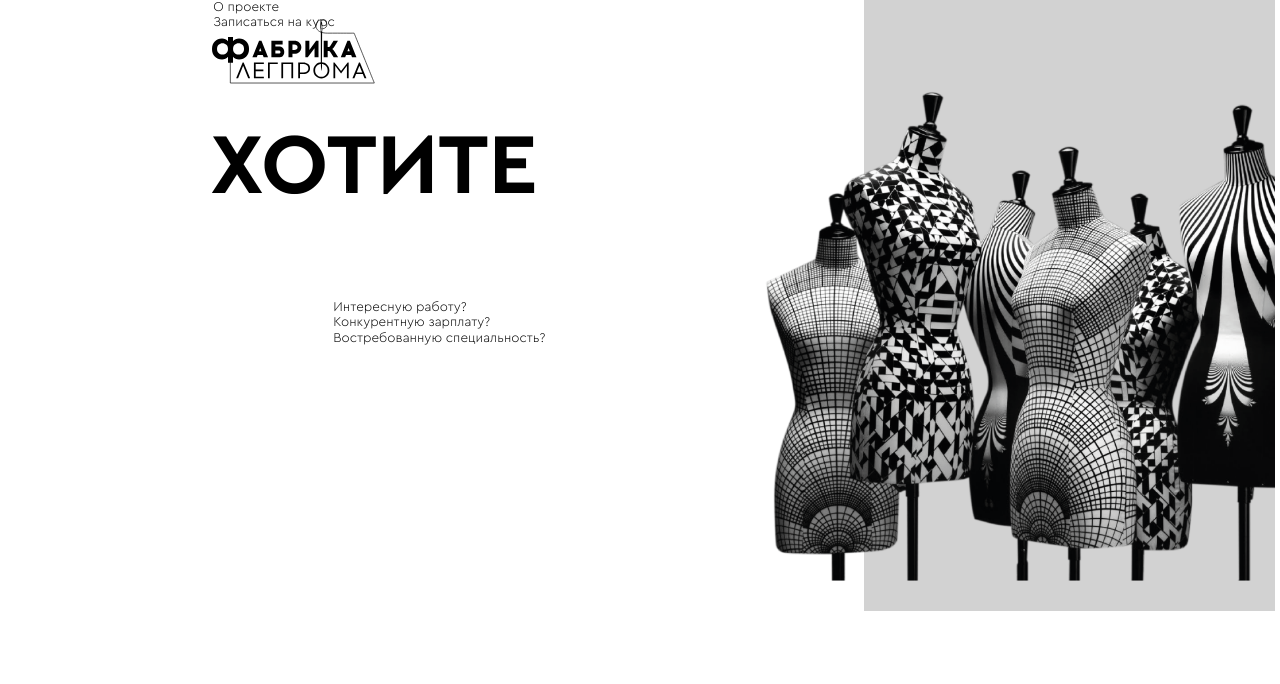
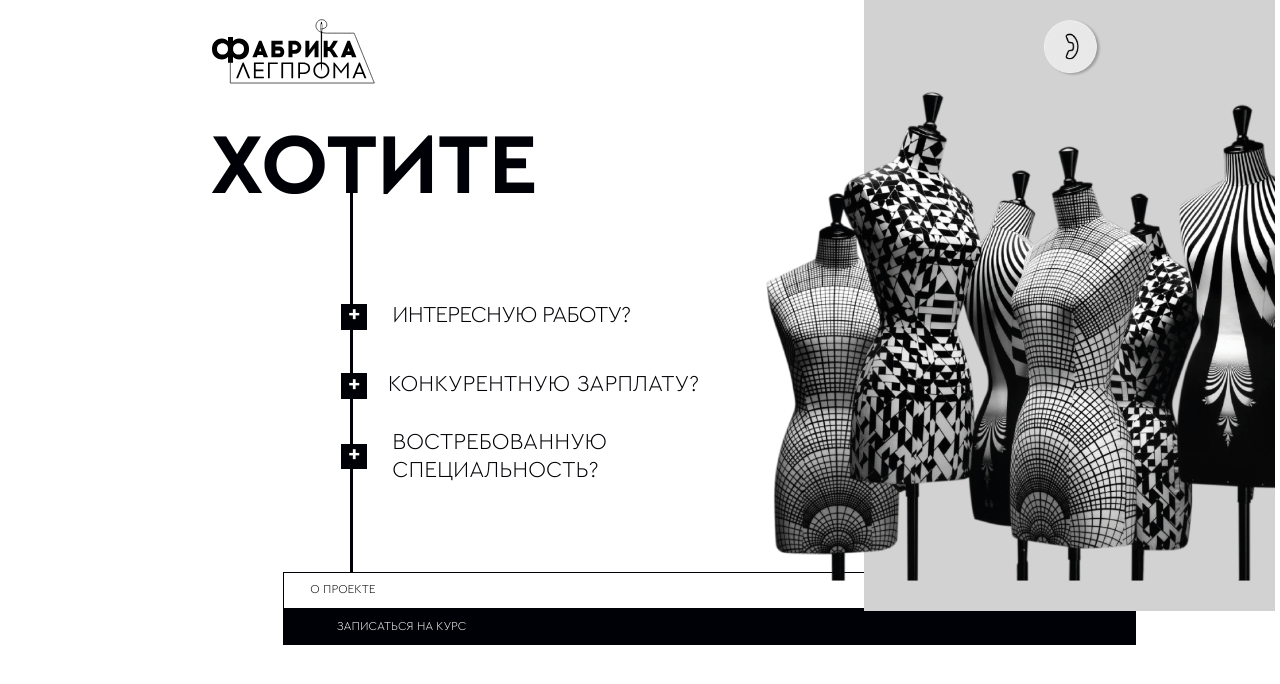
Before and after one commit to llao87/fabricalegprom.rf, a website: page src/pug/index.pug in a window 1280 px wide. Drawn offline with nearby package versions, Linux system fonts and the light colour scheme; files that its build step writes are made by us from their sources; files whose address does not match are found by name.

Commit message:
desktop promo html

```diff
--- a/src/pug-parts/header/header.pug
+++ b/src/pug-parts/header/header.pug
@@ -1,19 +1,26 @@
 section.header
 	.container
+		.callback
+
+		.lines
+			.line.line-1
+
+			.node.node-1 +
+			.node.node-2 +
+			.node.node-3 +
+
 		a.logo(href="/")
 			img.logo-img(src="/img/logo.svg")
 
 		h1.main-offer Хотите
 
 		.promo-info
-			.lines
-				.line-1
-				.line-2
-
 			.advantages
-				.advantage Интересную работу?
-				.advantage Конкурентную зарплату?
-				.advantage Востребованную специальность?
+				.advantage.advantage-1 Интересную работу?
+				.advantage.advantage-2 Конкурентную зарплату?
+				.advantage.advantage-3 Востребованную
+					br
+					| специальность?
 
 		.promo-actions
 			.about-project О проекте
--- a/src/scss/_common.scss
+++ b/src/scss/_common.scss
@@ -1,7 +1,7 @@
 * {
     position: relative;
     box-sizing: border-box;
-    font-family: 'Cera Pro', sans-serif;
+    font-family: "Cera Pro", sans-serif;
     font-weight: 300;
 }
 html {
@@ -15,6 +15,7 @@ body {
     font-size: 1.041666vw;
     // font-size: 20px;
     background: $light;
+    color: $black;
 }
 @media screen and (min-width: 1920px) {
     body {
@@ -28,3 +29,37 @@ body {
     margin: 0 auto;
     padding: 0 1em;
 }
+.lines {
+    .line {
+        position: absolute;
+        width: 0.2em;
+        background: $black;
+        z-index: -1;
+    }
+    .node {
+        position: absolute;
+        width: 1.2em;
+        height: 1.2em;
+        display: flex;
+        align-items: center;
+        justify-content: center;
+        font-size: 1.6em;
+        font-weight: bold;
+        color: $light;
+        background-color: $black;
+        padding: 0 0 0.1em 0;
+    }
+
+    .line-2 {
+        height: 12em;
+        top: 43.8em;
+        transform: rotate(42.8deg);
+        left: 20.8em;
+    }
+    .line-3 {
+        height: 107em;
+        top: 4.9em;
+        left: 70.4em;
+        transform: rotate(-86.3deg);
+    }
+}
--- a/src/scss/_header.scss
+++ b/src/scss/_header.scss
@@ -3,6 +3,46 @@
     height: 100%;
     .container {
         font-size: 1em;
+
+        .callback {
+            background-image: url(/img/icon-call.png);
+            background-repeat: no-repeat;
+            background-position: center;
+            background-size: contain;
+            width: 4.4em;
+            height: 4.4em;
+            position: fixed;
+            top: 1.4em;
+            right: 13.35em;
+            z-index: 100;
+            cursor: pointer;
+            transition: all 0.3s linear;
+
+            &:hover {
+                transform: scale(1.035);
+            }
+        }
+
+        .lines {
+            .line-1 {
+                height: 28.8em;
+                top: 14.5em;
+                left: 10.25em;
+            }
+            .node.node-1 {
+                top: 14.25em;
+                left: 6em;
+            }
+            .node.node-2 {
+                top: 17.5em;
+                left: 6em;
+            }
+            .node.node-3 {
+                top: 20.8em;
+                left: 6em;
+            }
+        }
+
         .logo {
             position: absolute;
             display: inline-block;
@@ -35,31 +75,51 @@
             position: absolute;
             top: 22.5em;
             left: 10em;
-            .lines {
-                .line-1 {
-                }
-                .line-2 {
-                }
-            }
 
             .advantages {
                 .advantage {
-                    &:nth-child(1) {
-                    }
-                    &:nth-child(2) {
-                    }
-                    &:nth-child(3) {
-                    }
+                    font-size: 1.7em;
+                    text-transform: uppercase;
+                }
+                .advantage-1 {
+                    top: 0.1em;
+                    left: 2.6em;
+                    letter-spacing: -0.035em;
+                }
+                .advantage-2 {
+                    top: 2em;
+                    left: 2.4em;
+                }
+                .advantage-3 {
+                    top: 3.35em;
+                    left: 2.6em;
+                    line-height: 1.25;
                 }
             }
         }
 
         .promo-actions {
+            top: 42.9em;
+            left: 5em;
             .about-project {
+                font-size: 0.9em;
+                text-transform: uppercase;
+                padding: 0.85em 3.5em 0.9em 2.2em;
+                border: 0.1em solid $black;
+                background: $light;
+                left: 0.25em;
+                margin: 0 0.9em 0 0;
             }
             .btn {
+                font-size: .9em;
+                text-transform: uppercase;
+                padding: 0.85em 4.4em 0.85em 4.4em;
+                border: 0.1em solid $black;
+                left: 0.25em;
             }
             .btn--black {
+                background: $black;
+                color: $light;
             }
         }
 
```
Also changed, not shown: src/css/style.min.css, src/index.html, 1 other file.
